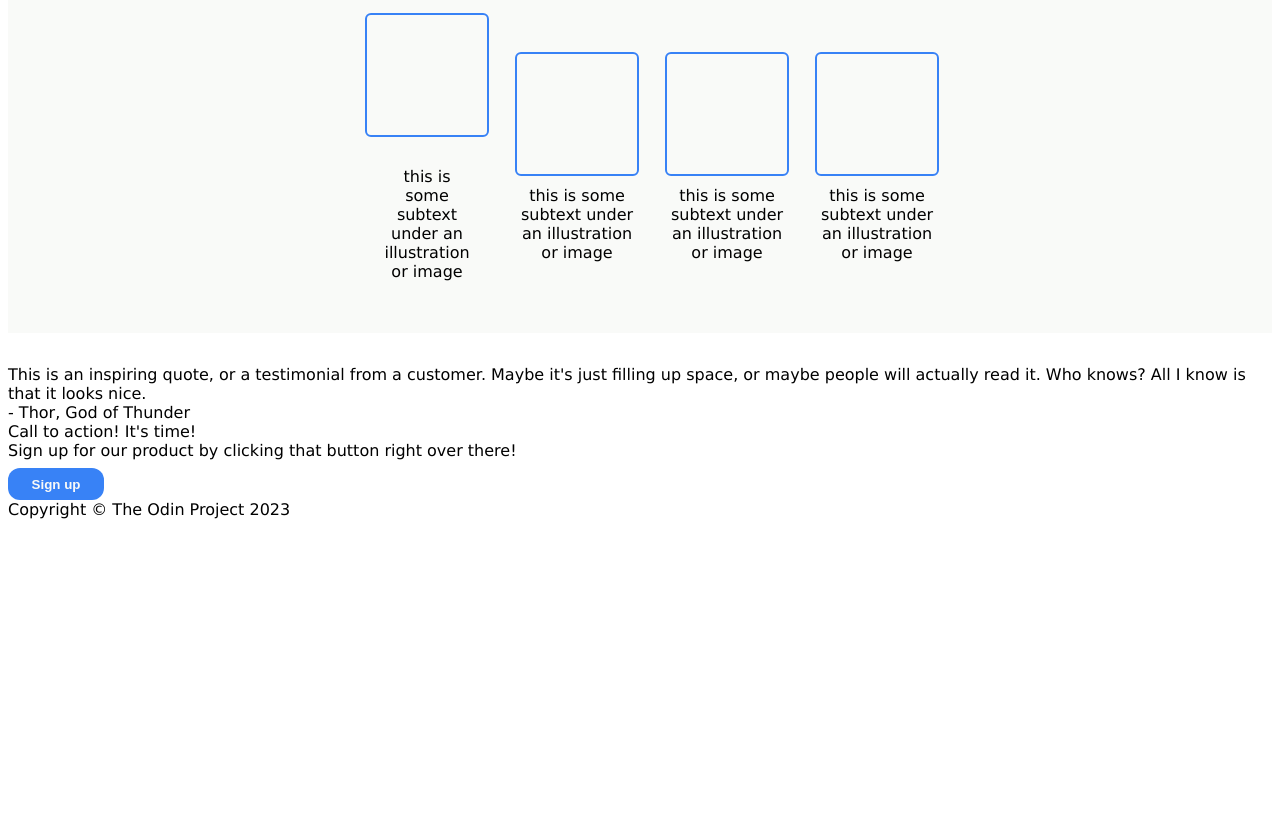
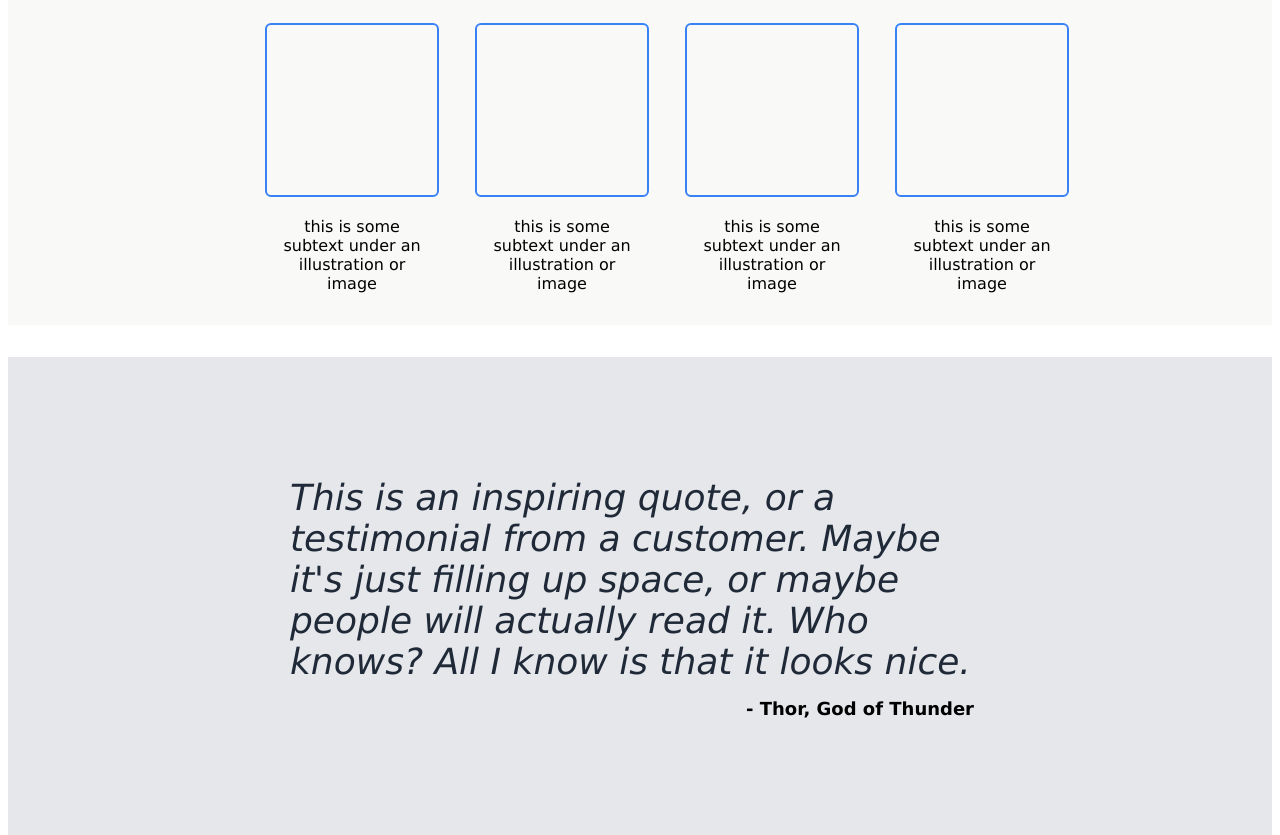
Before and after one commit to oakinh/Landing-Page, a plain HTML site: page index.html in a window 1280 px wide. Shown: the part 485-1320 px from the top of the page. Before the commit the page ends 1012 px from the top, so only its background shows below. Drawn offline with Linux system fonts and the light colour scheme.

Commit message:
Finish down to call to action

```diff
--- a/index.html
+++ b/index.html
@@ -23,7 +23,7 @@
         <div class="top-content">
             <div class="top-left-content">This website is awesome
                 <div class="top-text">This website has some subtext that goes here under the main title. It's a smaller font and the color is lower contrast</div>
-                <button>Sign up</button>
+                <button class="button1">Sign up</button>
             </div>
             <img class="top-right-img" src="elementor-placeholder-image.webp" alt="placeholder image"
                 width="300"
@@ -35,7 +35,7 @@
         <div class="box-container">
             <div class="box-small-container">
                 <div class="box"></div>
-                <div class="subtext">this is some subtext under an illustration or image</div>
+                <div>this is some subtext under an illustration or image</div>
             </div>
             <div class="box-small-container">
                 <div class="box"></div>
@@ -51,16 +51,18 @@
             </div>
         </div>
     </div>
-    <div class="bottom-content">
-        <div class="quote">This is an inspiring quote, or a testimonial from a customer. Maybe it's just filling up space, or maybe people will actually read it. Who knows? All I know is that it looks nice.</div>
-        <div class="quote-credit">- Thor, God of Thunder</div>
-    </div>
+    <div class="bottom-content-background">
+        <div class="bottom-content">
+            <div class="quote">This is an inspiring quote, or a testimonial from a customer. Maybe it's just filling up space, or maybe people will actually read it. Who knows? All I know is that it looks nice.</div>
+            <div class="quote-credit">- Thor, God of Thunder</div>
+        </div>
+        </div>
     <div class="call-to-action">
         <div class="left-call">
             <div class="call-child-header">Call to action! It's time!</div>
             <div class="call-child-text">Sign up for our product by clicking that button right over there!</div>
         </div>
-        <button>Sign up</button>
+        <button class="button2">Sign up</button>
     </div>
     <div class="footer">Copyright &copy; The Odin Project 2023</div>
 </body>
--- a/styles.css
+++ b/styles.css
@@ -87,7 +87,7 @@ body {
 
 .box-container {
     display: flex;
-    gap: 30px;
+    gap: 50px;
 }
 
 .box-small-container{
@@ -96,24 +96,70 @@ body {
     justify-content: center;
     align-items: center;
     flex-wrap: wrap;
-    max-width: 120px;
+    max-width: 160px;
     text-align: center;
 }
 
 .box {
-    width: 100px;
-    height: 100px;
+    width: 130px;
+    height: 130px;
     border: 2px solid #3882F6;
-    padding: 10px;
-    margin: 10px;
+    padding: 20px;
+    margin: 20px;
     border-radius: 6px;
 }
 
-.subtext {
-    padding: 10px;
-    margin: 10px;
+.bottom-content-background {
+    background-color: #E5E7EB;
+    padding: 120px;
+    display: flex;
+    justify-content: center;
+
 }
 
+.bottom-content {
+    display: flex;
+    flex-direction: column;
+    justify-content: center;
+    max-width: 700px;
+}
+
+.quote {
+    font-style: italic;
+    font-size: 36px;
+    color: #1F2937;
+}
+
+.quote-credit {
+    font-weight: 900;
+    font-size: 18px;
+    text-align: right;
+    padding: 16px;
+}
+
+.call-to-action {
+    background-color: #3882F6;
+    margin: 120px;
+    padding: 30px;
+    padding-left: 0px;
+    padding-right: 0px;
+    display: flex;
+    flex: 0;
+    justify-content: space-around;
+    align-items: center;
+    border-radius: 8px;
+}
+
+.call-child-header {
+    font-weight: 900;
+    font-size: 24px;
+    color: #E5E7EB;
+}
+
+.call-child-text {
+    font-size: 16px;
+    color: #E5E7EB;
+}
 
 ul {
     list-style-type: none;
@@ -126,7 +172,7 @@ a {
     margin: 8px;
 }
 
-button {
+.button1 {
     background-color: #3882F6;
     color:#F9FAF8;
     font-weight: 900;
@@ -137,3 +183,15 @@ button {
     margin-top: 8px;
     flex: none;
 }
+
+.button2 {
+    color:#F9FAF8;
+    background-color: #3882F6;
+    font-weight: 900;
+    border-radius: 8px;
+    font-size: 16px;
+    width: 112px;
+    height: 40px;
+    border: 1px solid #F9FAF8;
+    flex: none;
+}
```
